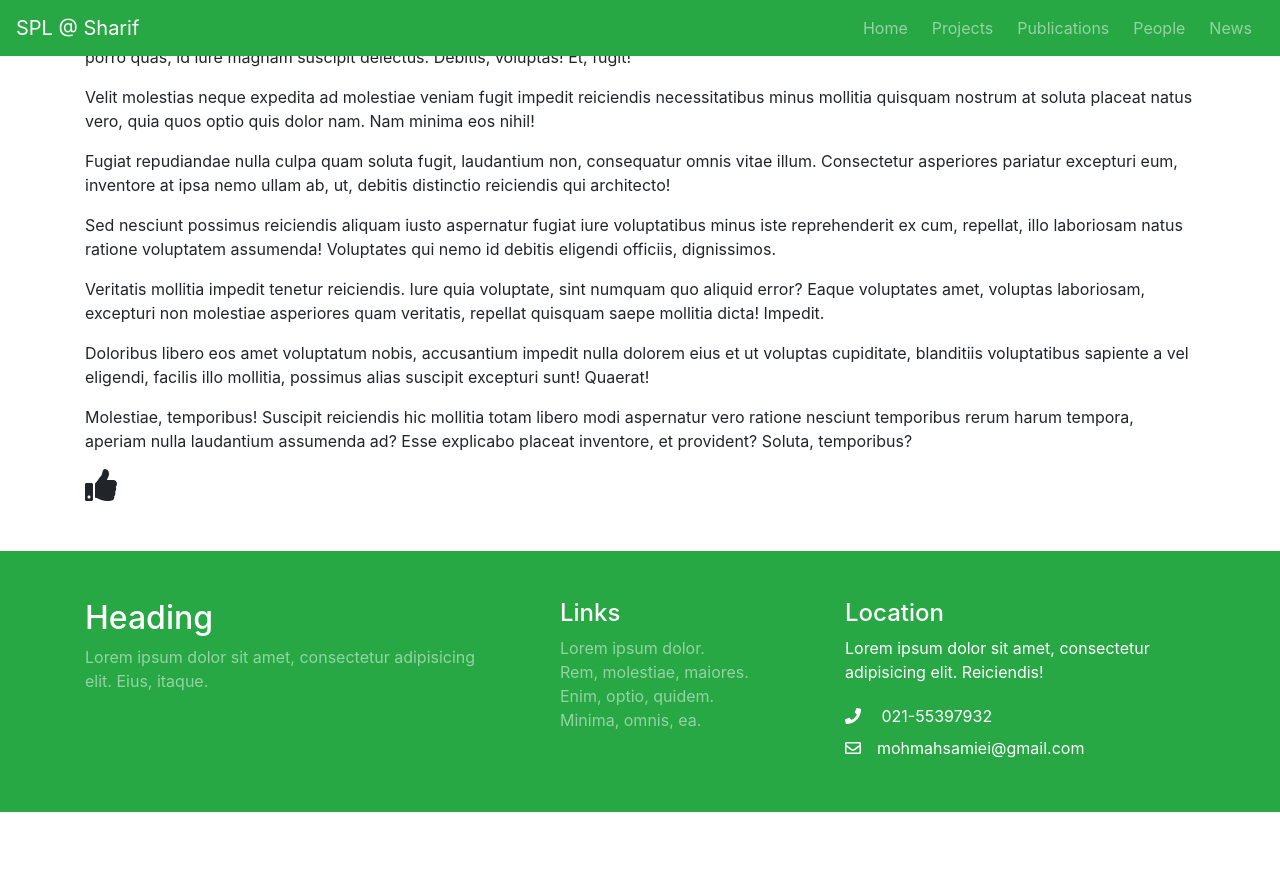
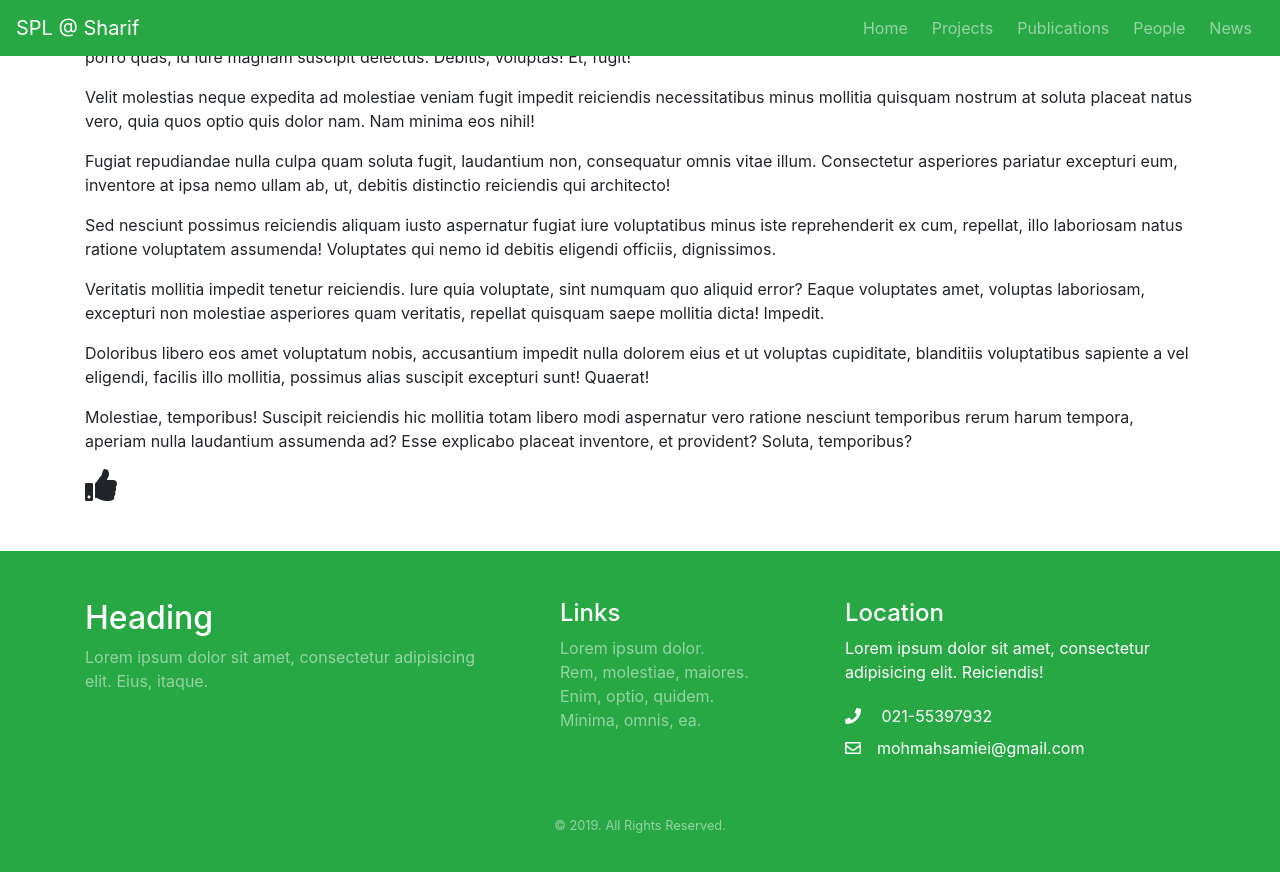
Before and after one commit to mmsamiei/spl-site, a Jekyll site: the page built from index.html, in a window 1280 px wide and 900 px high, scrolled down 2843 px. Shown: the top 872 px of the window. Built offline with Jekyll 4.4.1, drawn with Linux system fonts in a browser that asks for light colours; nearby versions of some CDN libraries; before the commit the page ends 3655 px from its top, so only the background shows below that.

Commit message:
add copyright sentence to footer!

```diff
--- a/_includes/footer.html
+++ b/_includes/footer.html
@@ -29,7 +29,13 @@
         <p class="mb-0 py-1"> <i class="fas fa-phone mr-3"></i> 021-55397932</p>
         <p class="mb-0 py-1"> <i class="far fa-envelope mr-3"></i>mohmahsamiei@gmail.com</p>
       </div>
-
+    </div>
+    <div class="row mt-5">
+      <div class="col copyright text-center">
+        <p>
+          <small class="text-white-50">© 2019. All Rights Reserved.</small>
+        </p>
+      </div>
     </div>
   </div>
 </footer>
```
Also changed, not shown: 1 other file.
